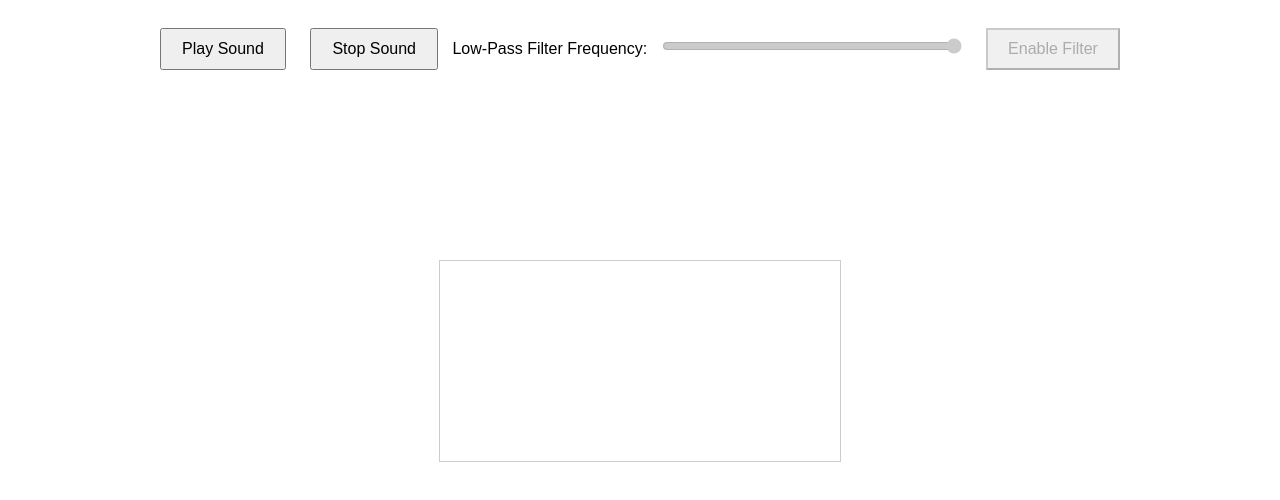
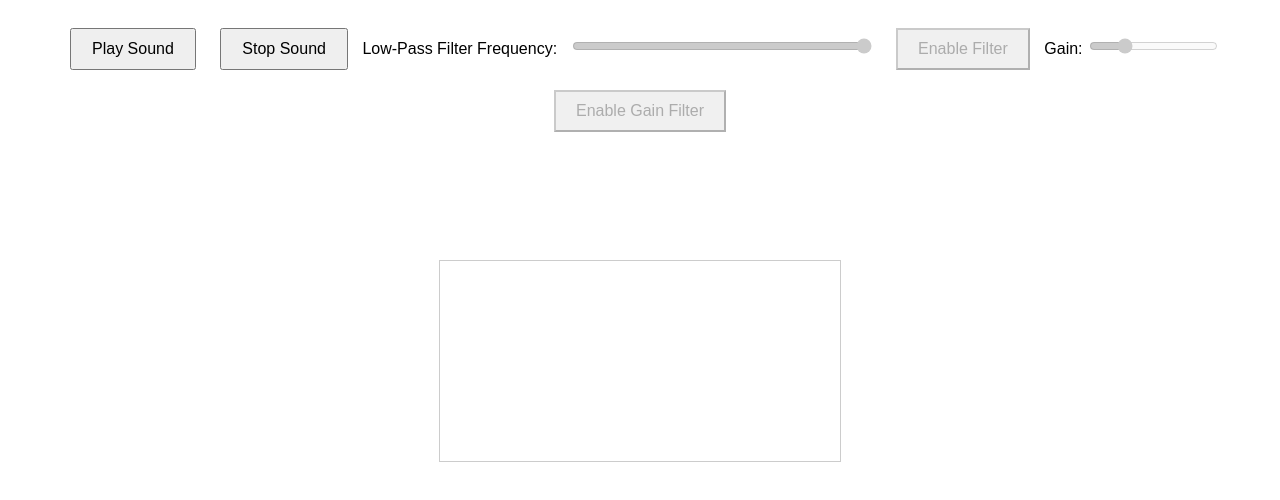
Before and after one commit to ken19960618/sound, a plain HTML site: page index.html in a window 1280 px wide. Shown: the part 90-590 px from the top of the page. Drawn offline with Linux system fonts and the light colour scheme.

Commit message:
add gain

```diff
--- a/index.html
+++ b/index.html
@@ -16,13 +16,23 @@
         <button onclick="playSound()">Play Sound</button>
         <button onclick="stopSound()">Stop Sound</button>
 
-        <!-- ローパスフィルタのカットオフ周波数を調整するスライダー -->
+        <!-- ローパスフィルタのカットオフ周波数を調整するスライダsssー -->
         <label for="filterSlider">Low-Pass Filter Frequency:</label>
         <input type="range" id="filterSlider" min="20" max="20000" value="20000" step="1"
         oninput="updateFilterFrequency(this.value)" disabled>
 
         <!-- フィルターのオン/オフを切り替えるボタン -->
         <button id="toggleFilterButton" onclick="toggleFilter()" disabled>Enable Filter</button>
+
+        <!-- ゲインのスライダー -->
+        <label for="gainSlider">Gain:</label>
+        <input type="range" id="gainSlider" min="0" max="2" step="0.01" value="0.5"
+        oninput="updateGain(this.value)" disabled>
+
+        <!-- ゲインのオン/オフを切り替えるボタンをついか -->
+        <button id="gainFilterButton" onclick="gaintoggleFilter()" disabled>Enable Gain Filter</button>
+
+
     </div>
 
         <!-- 波形を表示するためのキャンバス -->
```
